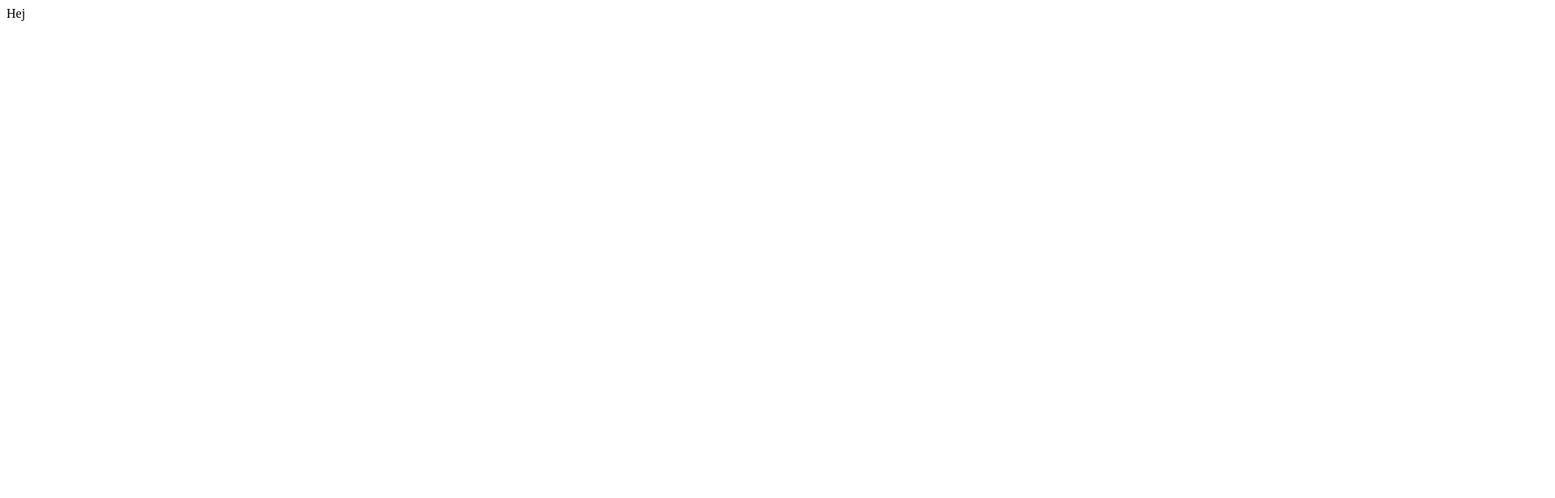
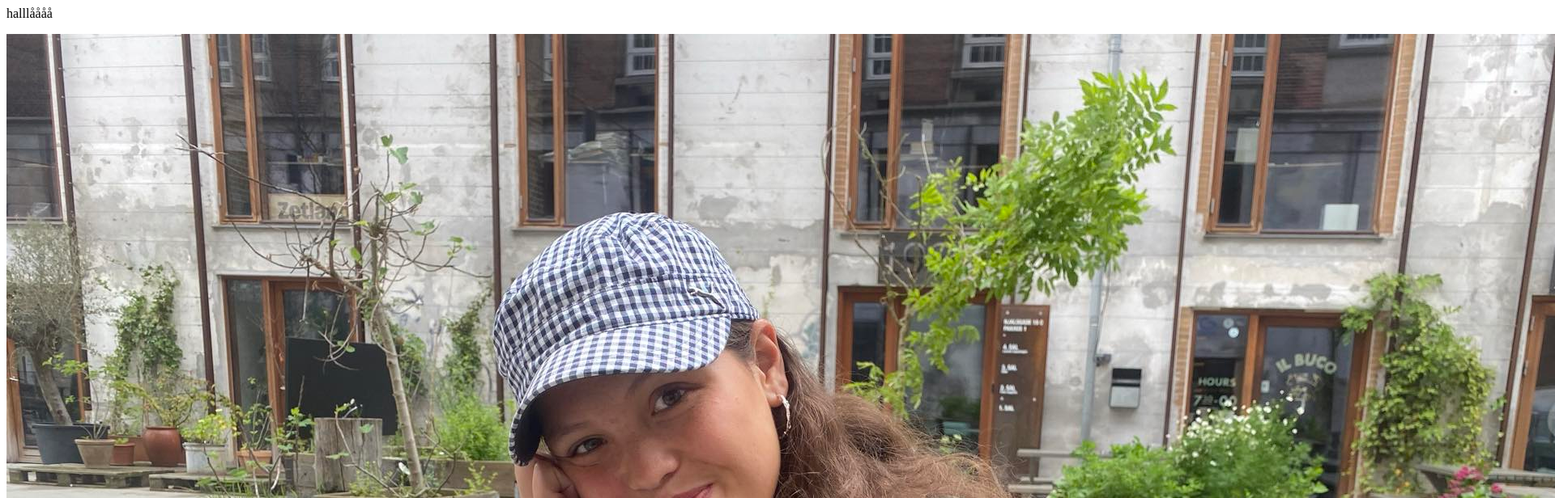
Before and after one commit to Helenaring/firstrepo, a plain HTML site: page index.html in a window 1280 px wide. Shown: the top 616 px of the page at 81% size, 1920 px wide, since content can reach past the window. Drawn offline with Linux system fonts and the light colour scheme.

Commit message:
Update index.html

```diff
--- a/index.html
+++ b/index.html
@@ -1 +1,2 @@
-Hej
+<p>halllåååå</p>
+<img src="helena.JPG">
```
